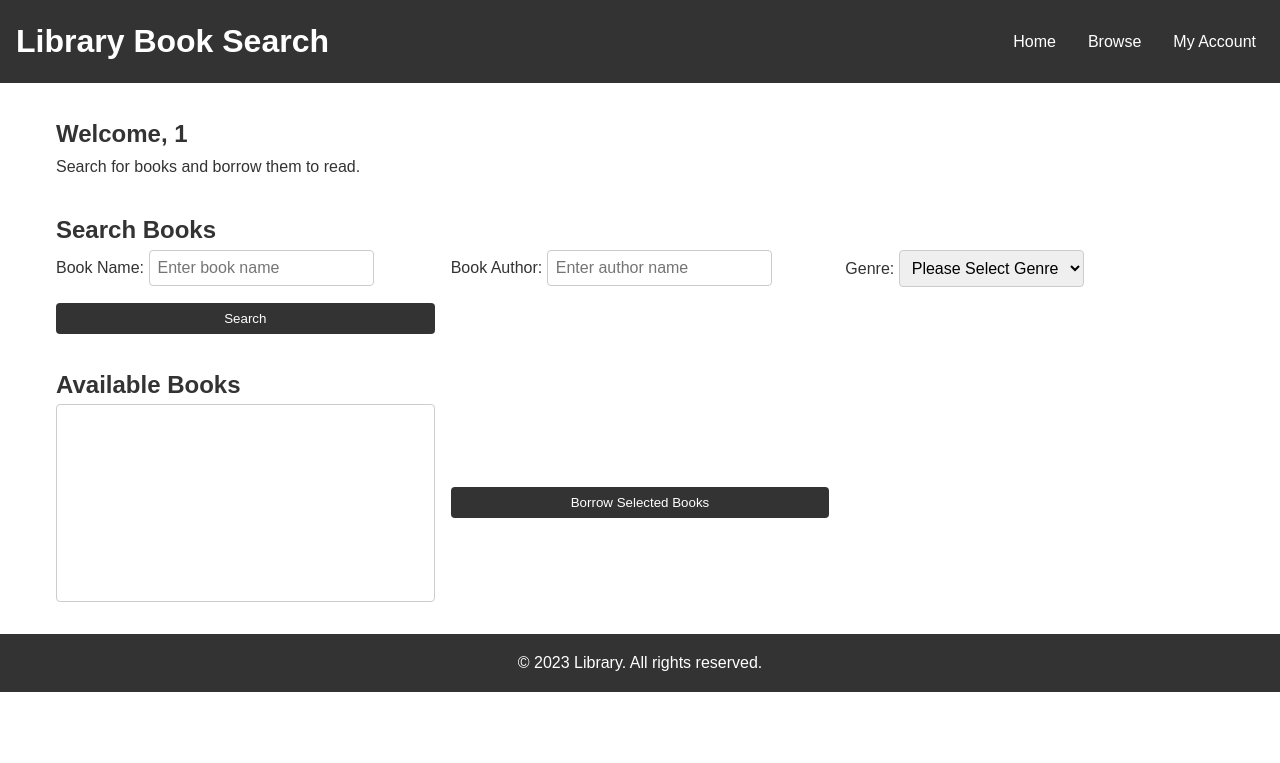
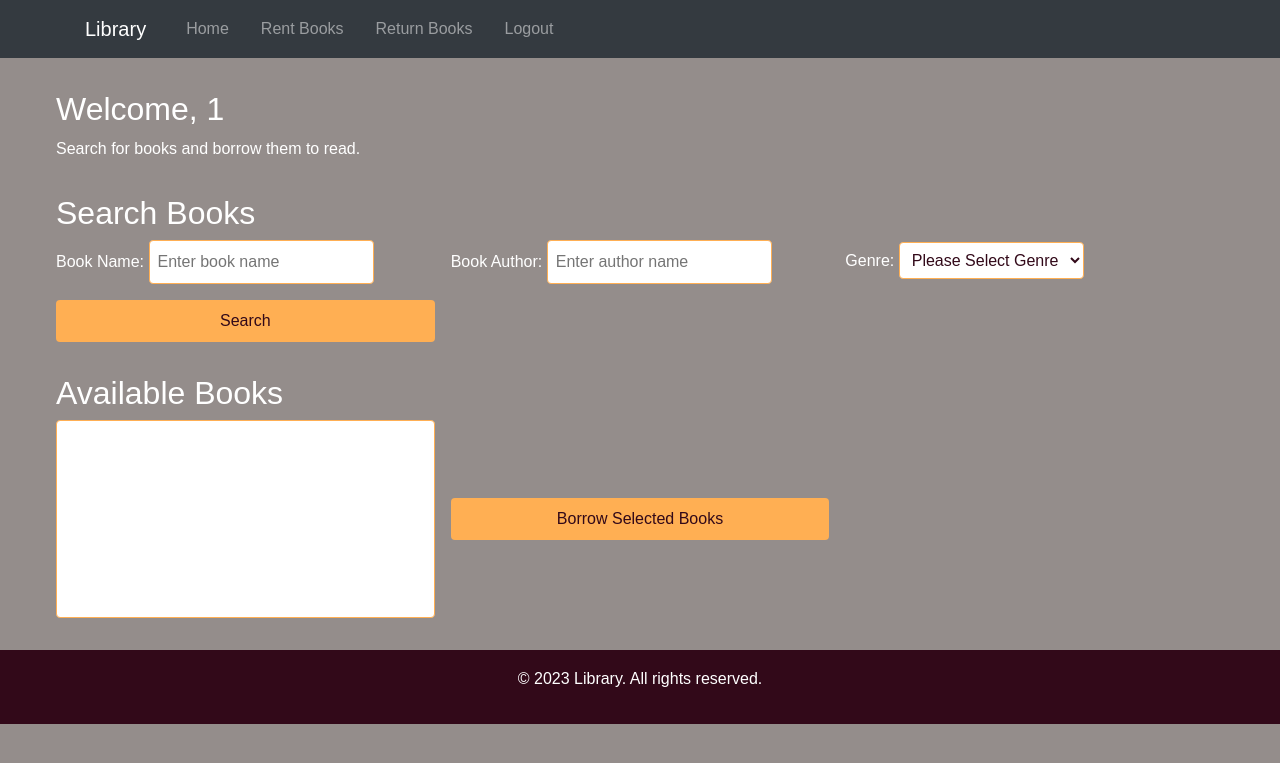
Before and after one commit to barbar-del/awsLibProject, a Flask app: page /rent/1 in a window 1280 px wide. Shown: the top 763 px of the page. Run offline with Flask 3, Linux system fonts and the light colour scheme; data comes from the database, SQL or seed files in the repository; lists and menus that the app fills with data are empty; parts of the project's set-up code (start-up, migrations or seed data) failed here and were passed over; some libraries are stand-ins or nearby versions.

Commit message:
addded logout button and kept color scheme all around

```diff
--- a/main.py
+++ b/main.py
@@ -1,4 +1,4 @@
-from flask import Flask, redirect, render_template, request, url_for, flash
+from flask import Flask, redirect, render_template, request, session, url_for, flash
 from configs.DBconnect import AddBook, RemoveUser, ShowUserLoanedBooks, init_db, login_user, SignupUser, show_available_books, getGenreNames, searchBook, LoanBook,getNotAdmins, ReturnBook
 from models.user import Users
 from models.books import Books
@@ -135,8 +135,6 @@ def signup():
 
 ####################################### admin page ############################################
 
-
-
 @app.route('/admin')
 def admin(email=None,error_message=None):
     genres = getGenreNames()
@@ -197,6 +195,12 @@ def is_number(s):
     except ValueError:
         return False
 
+@app.route('/logout')
+def logout():
+    # Clear the user's session data
+    session.clear()
+    return redirect(url_for('auth'))
+
 
 
 # flask --app main run --debug
--- a/static/css/BookRent.css
+++ b/static/css/BookRent.css
@@ -7,13 +7,14 @@
 
 /* Global styles */
 body {
-    font-family: Arial, sans-serif;
+    font-family: "Raleway", sans-serif;
     line-height: 1.6;
-    color: #333;
+    color: #fff;
+    background-color: #948d8b;
 }
 
 header {
-    background-color: #333;
+    background-color: #320919;
     color: #fff;
     padding: 1rem;
     display: flex;
@@ -31,14 +32,14 @@ nav ul li {
 }
 
 nav ul li a {
-    color: #fff;
+    color: #ffaf53;
     text-decoration: none;
     padding: 0.5rem;
     transition: background-color 0.3s ease;
 }
 
 nav ul li a:hover {
-    background-color: #555;
+    background-color: #5e3a37;
 }
 
 main {
@@ -61,13 +62,15 @@ form {
 input[type="text"], select {
     padding: 0.5rem;
     font-size: 1rem;
-    border: 1px solid #ccc;
+    border: 1px solid #ffaf53;
     border-radius: 4px;
+    background-color: #fff;
+    color: #320919;
 }
 
 button[type="submit"] {
-    background-color: #333;
-    color: #fff;
+    background-color: #ffaf53;
+    color: #320919;
     padding: 0.5rem 1rem;
     border: none;
     border-radius: 4px;
@@ -76,19 +79,21 @@ button[type="submit"] {
 }
 
 button[type="submit"]:hover {
-    background-color: #555;
+    background-color: #ffc27a;
 }
 
 .book-list {
     width: 100%;
     padding: 0.5rem;
     font-size: 1rem;
-    border: 1px solid #ccc;
+    border: 1px solid #ffaf53;
     border-radius: 4px;
+    background-color: #fff;
+    color: #320919;
 }
 
 .book-item {
-    background-color: #f4f4f4;
+    background-color: #5e3a37;
     padding: 1rem;
     border-radius: 4px;
     box-shadow: 0 2px 4px rgba(0, 0, 0, 0.1);
@@ -96,8 +101,8 @@ button[type="submit"]:hover {
 }
 
 .book-item button {
-    background-color: #333;
-    color: #fff;
+    background-color: #ffaf53;
+    color: #320919;
     border: none;
     padding: 0.5rem 1rem;
     cursor: pointer;
@@ -105,11 +110,11 @@ button[type="submit"]:hover {
 }
 
 .book-item button:hover {
-    background-color: #555;
+    background-color: #ffc27a;
 }
 
 footer {
-    background-color: #333;
+    background-color: #320919;
     color: #fff;
     text-align: center;
     padding: 1rem;
@@ -120,16 +125,16 @@ footer {
     margin-bottom: 20px;
     border: 1px solid transparent;
     border-radius: 4px;
-  }
+}
 
-  .alert-success {
+.alert-success {
     color: #3c763d;
     background-color: #dff0d8;
     border-color: #d6e9c6;
-  }
+}
 
-  .alert-error {
+.alert-error {
     color: #a94442;
     background-color: #f2dede;
     border-color: #ebccd1;
-  }
+}
--- a/templates/BookRent.html
+++ b/templates/BookRent.html
@@ -4,19 +4,37 @@
     <meta charset="UTF-8">
     <meta name="viewport" content="width=device-width, initial-scale=1.0">
     <title>Library Book Search</title>
+    <link rel="stylesheet" href="https://maxcdn.bootstrapcdn.com/bootstrap/4.5.2/css/bootstrap.min.css">
+    <!-- Font Awesome -->
+    <link rel="stylesheet" href="https://cdnjs.cloudflare.com/ajax/libs/font-awesome/5.15.3/css/all.min.css">
     <link rel="stylesheet" href="{{ url_for('static', filename='css/BookRent.css') }}">
 </head>
 <body>
-    <header>
-        <h1>Library Book Search</h1>
-        <nav>
-            <ul>
-                <li><a href="#">Home</a></li>
-                <li><a href="#">Browse</a></li>
-                <li><a href="#">My Account</a></li>
-            </ul>
-        </nav>
-    </header>
+     <!-- Navigation Bar -->
+     <nav class="navbar navbar-expand-lg navbar-dark bg-dark">
+        <div class="container">
+            <a class="navbar-brand" href="#">Library</a>
+            <button class="navbar-toggler" type="button" data-toggle="collapse" data-target="#navbarNav" aria-controls="navbarNav" aria-expanded="false" aria-label="Toggle navigation">
+                <span class="navbar-toggler-icon"></span>
+            </button>
+            <div class="collapse navbar-collapse" id="navbarNav">
+                <ul class="navbar-nav">
+                    <li class="nav-item">
+                        <a class="nav-link" href="{{ url_for('lib', email=email) }}">Home</a>
+                    </li>
+                    <li class="nav-item">
+                        <a class="nav-link" href="{{ url_for('rentBook', email=email) }}">Rent Books</a>
+                    </li>
+                    <li class="nav-item">
+                        <a class="nav-link" href="{{ url_for('returnbook', email=email) }}">Return Books</a>
+                    </li>
+                    <li class="nav-item">
+                        <a class="nav-link" href="{{ url_for('logout') }}">Logout</a>
+                    </li>
+                </ul>
+            </div>
+        </div>
+    </nav>
 
     <main>
            <section>
@@ -70,5 +88,9 @@
     <footer>
         <p>&copy; 2023 Library. All rights reserved.</p>
     </footer>
+ <!-- Bootstrap JS -->
+ <script src="https://ajax.googleapis.com/ajax/libs/jquery/3.5.1/jquery.min.js"></script>
+ <script src="https://cdnjs.cloudflare.com/ajax/libs/popper.js/1.16.0/umd/popper.min.js"></script>
+ <script src="https://maxcdn.bootstrapcdn.com/bootstrap/4.5.2/js/bootstrap.min.js"></script>
 </body>
 </html>
--- a/templates/admin.html
+++ b/templates/admin.html
@@ -9,7 +9,9 @@
 
   <body>
     <input type="hidden" id="error-message" value="{{ error_message|default('') }}">
-
+    <div class="logout-section">
+      <a href="{{ url_for('logout') }}">Logout</a>
+    </div>
     <div class="wrapper">
       <form action="/call_function" method="post">
         <div class="form-group">
```
Also changed, not shown: static/css/admin.css (+24 -3 lines), templates/lib.html (+5 -2 lines), templates/returnBook.html (+34 -10 lines).
